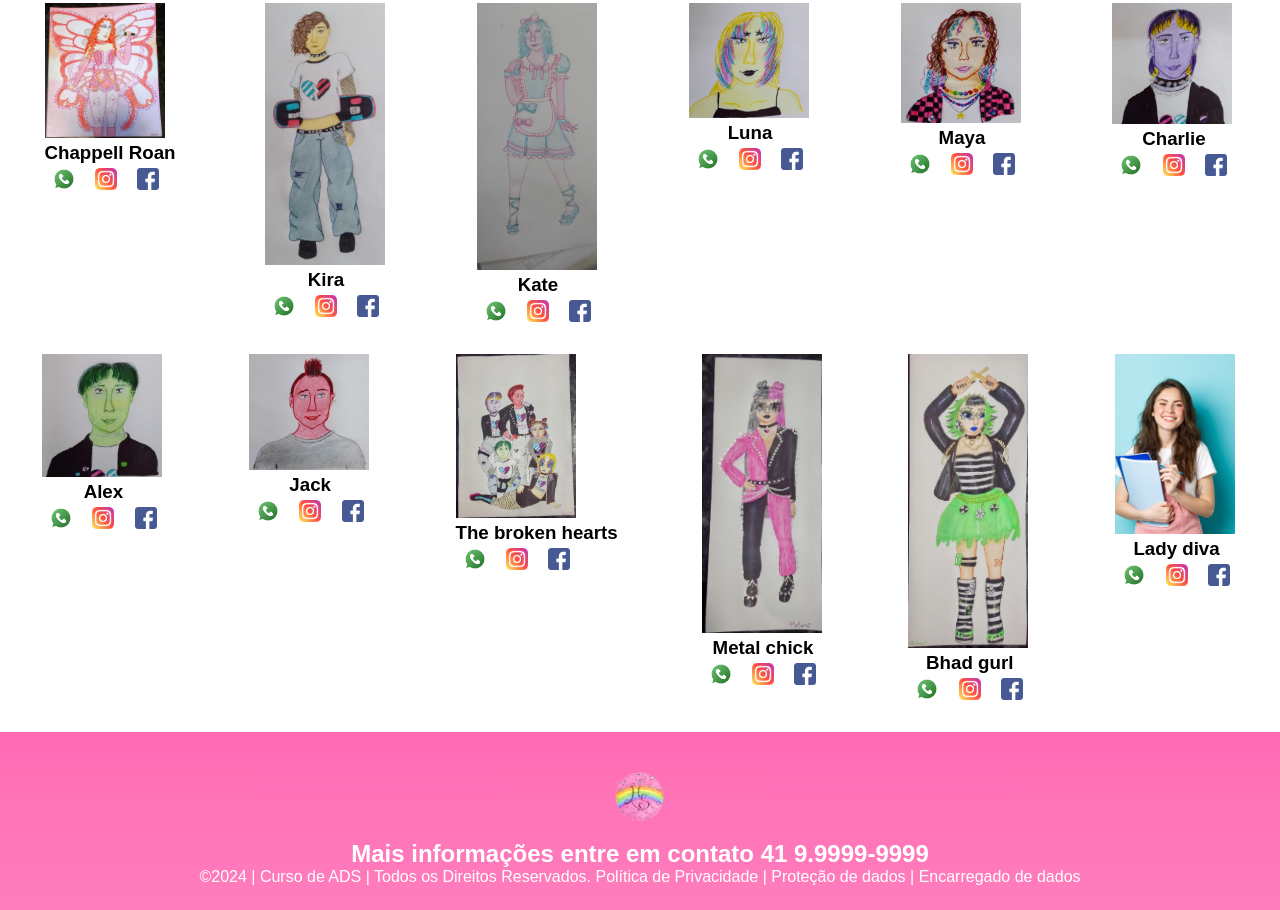
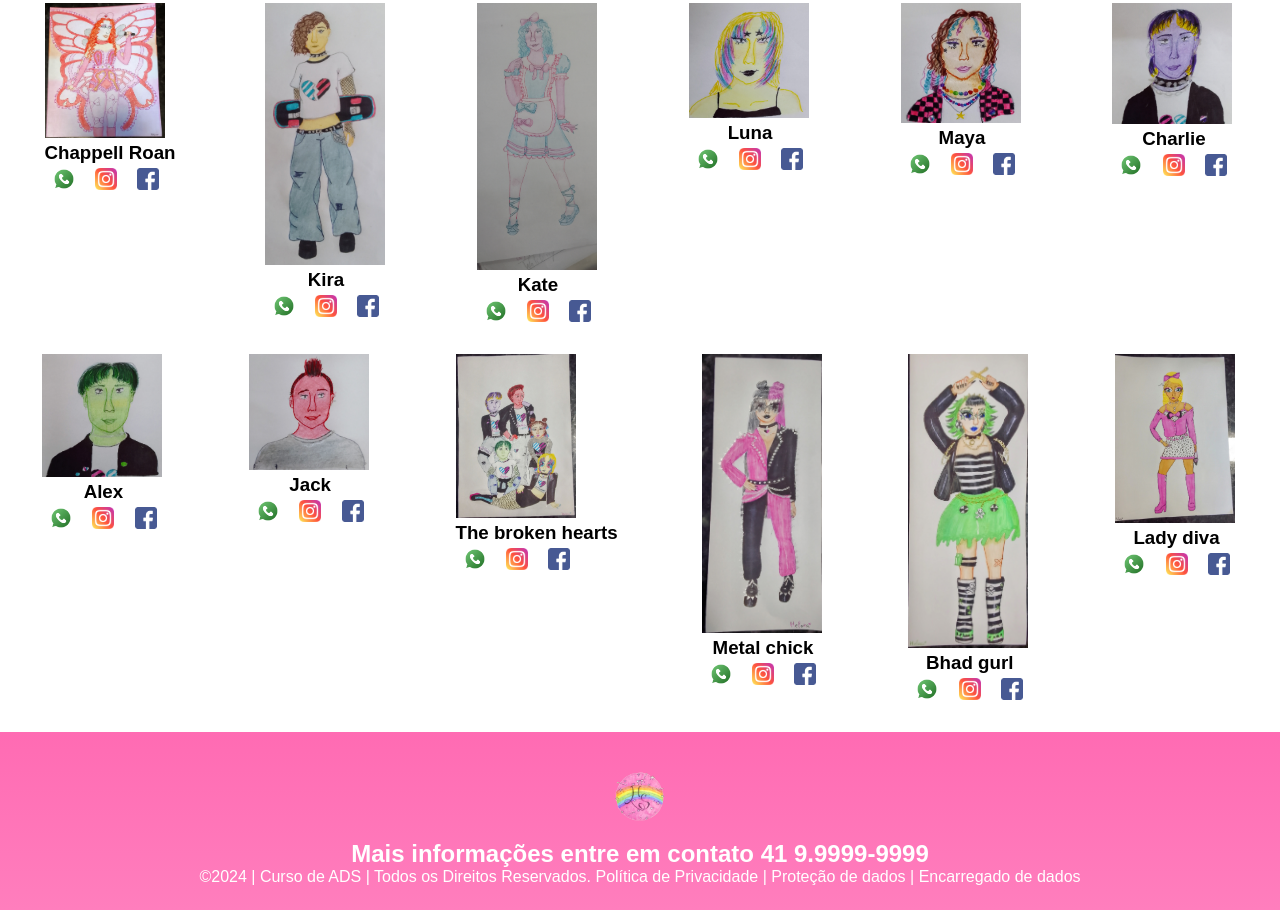
Before and after one commit to Helora19/Pagina_2CDS, a plain HTML site: page index.html in a window 1280 px wide. Shown: the part 1582-2492 px from the top of the page. Drawn offline with Linux system fonts and the light colour scheme.

Commit message:
Update index.html

```diff
--- a/index.html
+++ b/index.html
@@ -137,7 +137,7 @@
         <img class="desenho-icone" src="facebook.png" alt="Link do Facebook">
     </div>
       <div class="desenho-div">
-      <img class="desenho-imagem" src="estudante_menina.png" alt="Lady diva">
+      <img class="desenho-imagem" src="lady_diva.jpg" alt="Lady diva">
             <h3 class="desenho-nome">Lady diva</h3>
             <a href="https://cursos.alura.com.br/dashboard">
                 <p> </p>
```
